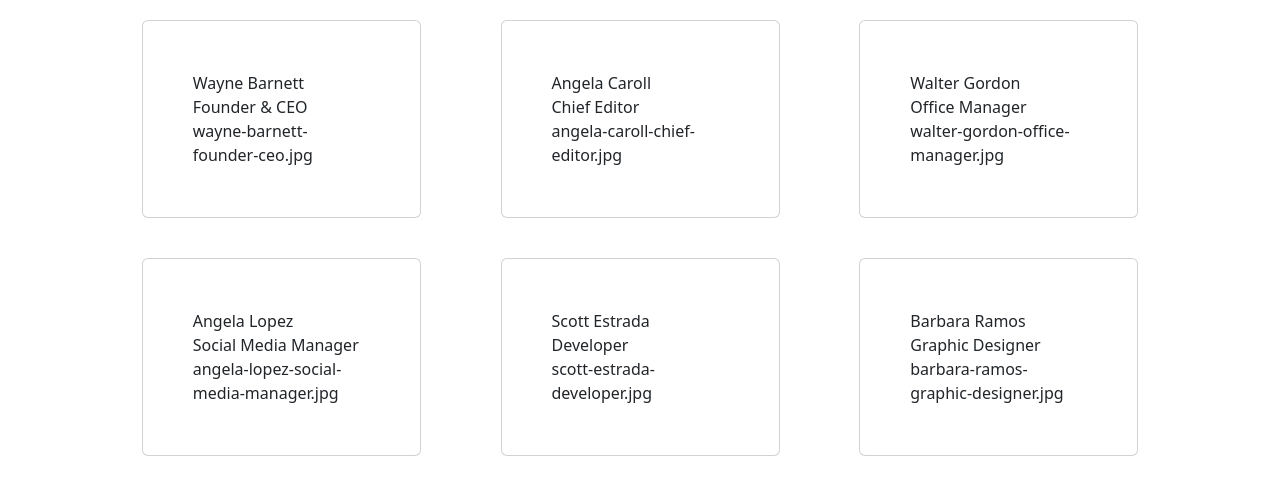
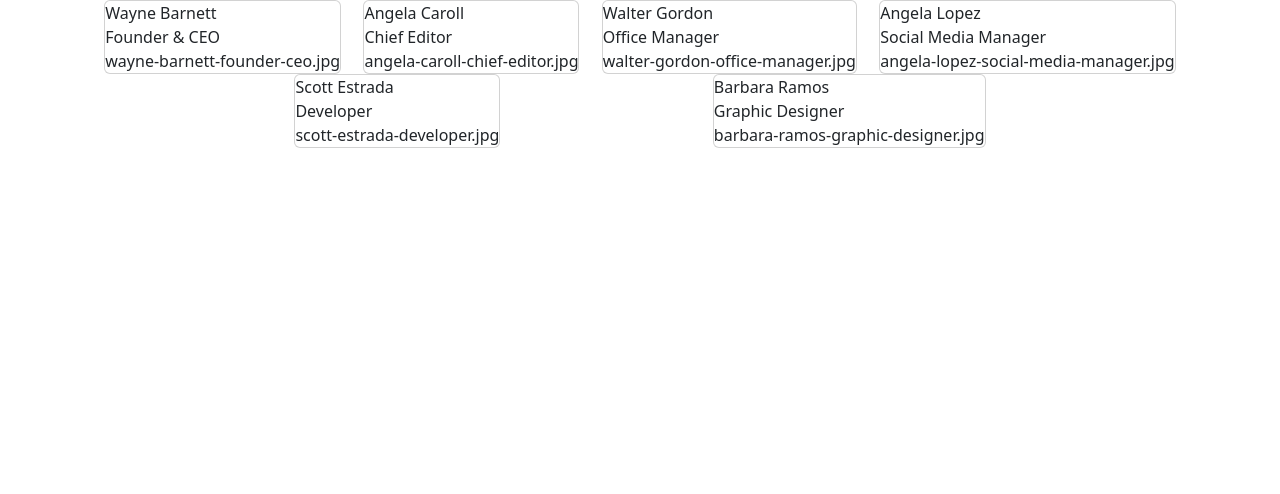
Before and after one commit to Alethepata/js-our-team, a plain HTML site: page index.html in a window 1280 px wide. Drawn offline with nearby package versions, Linux system fonts and the light colour scheme.

Commit message:
[Edit] Card = size

```diff
--- a/css/style.css
+++ b/css/style.css
@@ -1,5 +1,4 @@
-.card{
+.size{
     width: calc(100% / 4);
     margin: 20px;
-    padding: 50px;
 }
```
